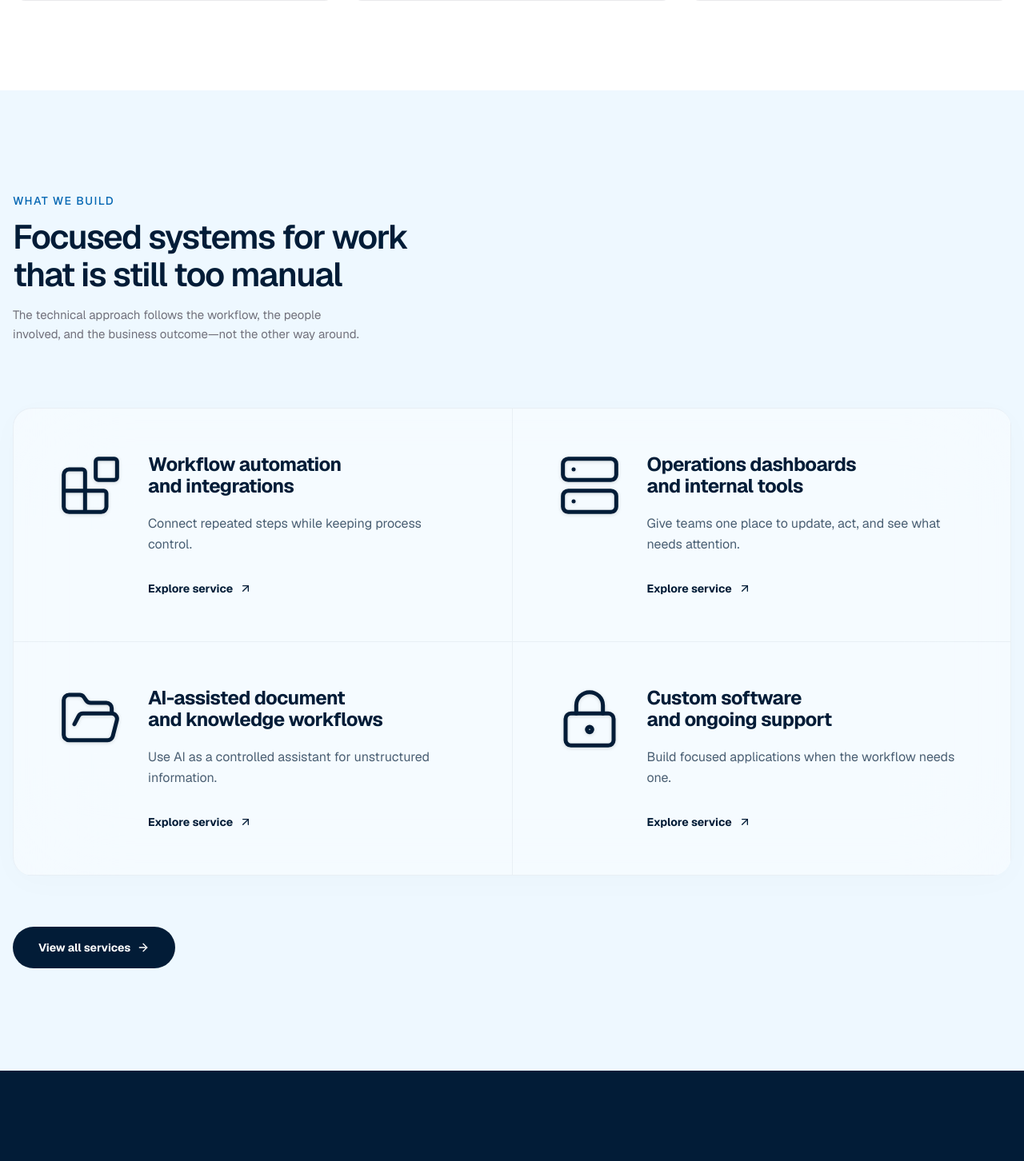
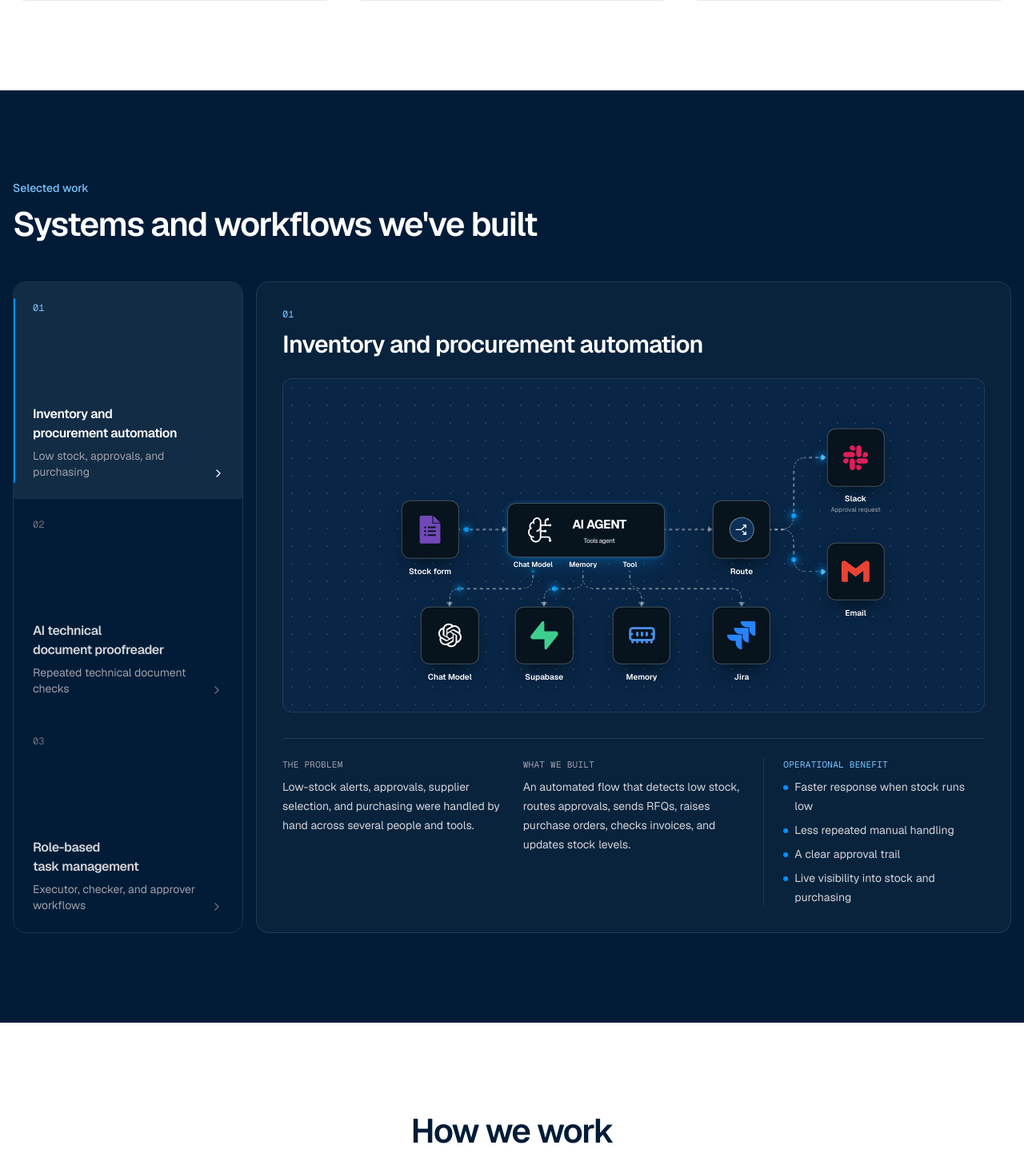
Before and after one commit to guptaRishi00/infrantic, a Next.js app: page / in a window 1280 px wide. Shown: the part 1838-3290 px from the top of the page at 80% size. Built offline with nearby package versions, Linux system fonts and the light colour scheme.

Commit message:
fix component imports and undefined variables

```diff
--- a/src/app/(marketing)/page.tsx
+++ b/src/app/(marketing)/page.tsx
@@ -23,11 +23,11 @@ export default function HomePage() {
     <>
       <Hero content={getHeroContent()} />
       <Problem content={getProblemContent()} />
-      <WhatWeBuild content={getWhatWeBuildContent()} />
       <Work content={getWorkContent()} />
       <Workflow content={getWorkflowContent()} />
       <Services content={getServicesContent()} />
       <Integrations content={getIntegrationsContent()} />
+      <WhatWeBuild content={getWhatWeBuildContent()} />
       <Approach content={getApproachContent()} />
       <CtaBand content={getCtaContent()} />
     </>
--- a/src/features/marketing/services/components/services.tsx
+++ b/src/features/marketing/services/components/services.tsx
@@ -10,6 +10,33 @@ import {
 import { cn } from "@/shared/lib/cn";
 import { SectionHeading } from "@/shared/ui/section-heading";
 import type { Service, ServiceIcon, ServicesContent } from "../services.types";
+
+// Lucide strokes are single-colour; they take the brand gradient by pointing
+// `stroke` at one shared <linearGradient> (BrandIconGradient, rendered once
+// per section). userSpaceOnUse in the 24×24 icon space keeps straight lines,
+// whose bounding box has zero width, painted.
+const GRADIENT_ID = "services-icon-gradient";
+const GRADIENT_STROKE = `url(#${GRADIENT_ID})`;
+
+function BrandIconGradient() {
+  return (
+    <svg aria-hidden="true" className="absolute size-0">
+      <defs>
+        <linearGradient
+          id={GRADIENT_ID}
+          gradientUnits="userSpaceOnUse"
+          x1="0"
+          y1="0"
+          x2="24"
+          y2="24"
+        >
+          <stop offset="0" style={{ stopColor: "var(--color-brand-from)" }} />
+          <stop offset="1" style={{ stopColor: "var(--color-brand-to)" }} />
+        </linearGradient>
+      </defs>
+    </svg>
+  );
+}
 
 const icons: Record<ServiceIcon, LucideIcon> = {
   ai: Bot,
@@ -26,6 +53,7 @@ export function Services({ content }: { content: ServicesContent }) {
       aria-labelledby="services-title"
       className="scroll-mt-24 bg-ink px-4 py-24 sm:py-28"
     >
+      <BrandIconGradient />
       {/* Same container as the Problem section. */}
       <div className="mx-auto max-w-[88rem]">
         <p className="text-sm font-medium text-brand-300">{content.eyebrow}</p>
@@ -94,9 +122,12 @@ function ServiceList({
               className="flex h-full flex-col rounded-2xl border border-white/10 bg-white p-6"
             >
               <div className="flex items-center justify-between">
-                <span className="grid size-11 place-items-center rounded-xl bg-zinc-100 text-zinc-800 ring-1 ring-zinc-200">
-                  <Icon aria-hidden="true" className="size-5" />
-                </span>
+                <Icon
+                  aria-hidden="true"
+                  className="size-8"
+                  strokeWidth={1.75}
+                  stroke={GRADIENT_STROKE}
+                />
                 <span className="text-sm font-medium text-zinc-300 tabular-nums">
                   {service.number}
                 </span>
@@ -118,7 +149,8 @@ function ServiceList({
                   >
                     <Check
                       aria-hidden="true"
-                      className="mt-0.5 size-4 shrink-0 text-zinc-800"
+                      className="mt-0.5 size-4 shrink-0"
+                      stroke={GRADIENT_STROKE}
                     />
                     {capability}
                   </li>
--- a/src/features/marketing/what-we-build/components/what-we-build.tsx
+++ b/src/features/marketing/what-we-build/components/what-we-build.tsx
@@ -1,38 +1,35 @@
 import {
-  ArrowRight,
   ArrowUpRight,
-  Blocks,
-  FolderOpen,
-  LockKeyhole,
+  BrainCircuit,
+  CodeXml,
+  LayoutDashboard,
   type LucideIcon,
-  Server,
+  Workflow,
 } from "lucide-react";
 import Link from "next/link";
-import { cn } from "@/shared/lib/cn";
+import { ButtonLink } from "@/shared/ui/button-link";
 import { SectionHeading } from "@/shared/ui/section-heading";
 import type { BuildItemIcon, WhatWeBuildContent } from "../what-we-build.types";
 
 const icons: Record<BuildItemIcon, LucideIcon> = {
-  workflow: Blocks,
-  dashboard: Server,
-  ai: FolderOpen,
-  software: LockKeyhole,
+  workflow: Workflow,
+  dashboard: LayoutDashboard,
+  ai: BrainCircuit,
+  software: CodeXml,
 };
 
+/** Capability overview: four focus areas in a single bordered 2×2 grid. */
 export function WhatWeBuild({ content }: { content: WhatWeBuildContent }) {
   return (
     <section
       id="what-we-build"
       aria-labelledby="what-we-build-title"
-      // Use brand-50 for light bluish background from theme with subtle radial gradient
-      className="relative overflow-hidden bg-brand-50 px-4 py-24 sm:py-32"
+      className="scroll-mt-24 bg-brand-50/60 px-4 py-24 sm:py-28"
     >
-      {/* Background futuristic accents */}
-      <div className="pointer-events-none absolute inset-0 bg-[radial-gradient(ellipse_at_top_right,_var(--tw-gradient-stops))] from-brand-100/40 via-transparent to-transparent" />
-
-      <div className="relative mx-auto max-w-[84rem]">
-        <div className="animate-in slide-in-from-bottom-4 fade-in duration-700">
-          <p className="text-sm font-medium text-brand-700 uppercase tracking-widest">
+      <div className="mx-auto max-w-[88rem]">
+        <div className="flex flex-col gap-8 lg:flex-row lg:items-end lg:justify-between">
+          <div>
+            <p className="text-sm font-medium text-brand-700">
               {content.eyebrow}
             </p>
             <SectionHeading
@@ -40,70 +37,67 @@ export function WhatWeBuild({ content }: { content: WhatWeBuildContent }) {
               title={content.title}
               description={content.description}
               align="left"
-            tone="light"
               size="lg"
+              titleWidth="max-w-[26ch]"
               className="mt-3"
             />
           </div>
+          <ButtonLink
+            href={content.allServices.href}
+            size="sm"
+            className="self-start lg:self-auto"
+          >
+            {content.allServices.label}
+          </ButtonLink>
+        </div>
 
-        {/* 2x2 Grid */}
-        <div className="mt-20 grid grid-cols-1 border-t border-l border-ink/5 sm:grid-cols-2 relative z-10 bg-white/40 backdrop-blur-3xl rounded-3xl overflow-hidden shadow-[0_8px_40px_rgb(0,0,0,0.02)]">
+        <ul className="mt-12 grid overflow-hidden rounded-2xl border border-zinc-200/80 bg-white sm:grid-cols-2">
           {content.items.map((item) => {
             const Icon = icons[item.icon];
+            const headingId = `build-${item.id}`;
             return (
-              <div
+              // Inner borders only: every cell draws its bottom and right
+              // edge, and the outer frame hides the ones on the rim.
+              <li
                 key={item.id}
-                className={cn(
-                  "group relative flex flex-col sm:flex-row items-start gap-8 border-r border-b border-ink/5 p-10 lg:p-14 overflow-hidden transition-all duration-500 hover:shadow-[inset_0_0_80px_rgba(7,150,254,0.05)]",
-                )}
+                className="-mr-px -mb-px border-r border-b border-zinc-200/80"
               >
-                {/* Futuristic hover gradient behind card */}
-                <div className="absolute inset-0 bg-gradient-to-br from-white/0 via-brand-50/30 to-brand-100/40 opacity-0 transition-opacity duration-700 ease-in-out group-hover:opacity-100" />
-
-                {/* Icon wrapper to resemble the illustration sizes */}
-                <div className="relative flex shrink-0 items-center justify-center">
-                  <div className="absolute inset-0 bg-brand-200/40 rounded-full blur-2xl transform scale-50 opacity-0 transition-all duration-700 group-hover:scale-150 group-hover:opacity-100" />
-                  <div className="relative text-ink transition-colors duration-500 ease-out group-hover:text-brand-700">
-                    <Icon
-                      className="size-16 sm:size-20 drop-shadow-sm"
-                      strokeWidth={1.5}
-                    />
-                  </div>
-                </div>
-
-                <div className="relative flex flex-col z-10">
-                  <h3 className="text-2xl font-bold tracking-tight text-ink whitespace-pre-wrap leading-[1.15] group-hover:text-brand-700 transition-colors duration-300">
+                <article
+                  aria-labelledby={headingId}
+                  className="flex h-full flex-col gap-6 p-7 transition-colors duration-200 hover:bg-zinc-50/70 sm:flex-row sm:p-10"
+                >
+                  <span className="grid size-12 shrink-0 place-items-center rounded-xl bg-zinc-100 text-zinc-800 ring-1 ring-zinc-200">
+                    <Icon aria-hidden="true" className="size-6" />
+                  </span>
+                  <div className="flex flex-1 flex-col">
+                    <h3
+                      id={headingId}
+                      className="max-w-[22ch] text-xl font-semibold tracking-tight text-balance text-ink"
+                    >
                       {item.title}
                     </h3>
-                  <p className="mt-5 text-base leading-relaxed text-ink/70">
+                    <p className="mt-3 max-w-md text-[15px] leading-6 text-zinc-500">
                       {item.description}
                     </p>
                     <Link
                       href={item.href}
-                    className="mt-8 flex w-fit items-center gap-2 text-sm font-bold text-ink hover:text-brand transition-all duration-300 group-hover:translate-x-1"
+                      aria-describedby={headingId}
+                      className="group/link mt-6 inline-flex items-center gap-1 self-start rounded-md text-sm font-medium focus-visible:outline-2 focus-visible:outline-offset-2 focus-visible:outline-ink"
                     >
-                    Explore service
-                    <ArrowUpRight className="size-4 transition-transform duration-300 group-hover:translate-x-0.5 group-hover:-translate-y-0.5" />
+                      <span className="bg-brand-gradient bg-clip-text text-transparent">
+                        {content.learnMoreLabel}
+                      </span>
+                      <ArrowUpRight
+                        aria-hidden="true"
+                        className="size-4 text-brand-to transition-transform duration-200 ease-out group-hover/link:translate-x-0.5 group-hover/link:-translate-y-0.5 motion-reduce:transition-none"
+                      />
                     </Link>
                   </div>
-              </div>
+                </article>
+              </li>
             );
           })}
-        </div>
-
-        <div className="mt-16 flex">
-          <Link
-            href={content.allServicesHref}
-            className="group relative inline-flex items-center gap-2 rounded-full bg-ink px-8 py-4 text-sm font-bold text-white overflow-hidden transition-all hover:bg-ink-800 hover:shadow-[0_0_20px_rgba(7,150,254,0.3)] hover:-translate-y-1"
-          >
-            <span className="relative z-10 flex items-center gap-2">
-              View all services
-              <ArrowRight className="size-4 transition-transform duration-300 group-hover:translate-x-1" />
-            </span>
-            {/* Glow effect on hover inside the button */}
-            <div className="absolute inset-0 -translate-x-full bg-gradient-to-r from-transparent via-white/10 to-transparent transition-transform duration-700 group-hover:translate-x-full" />
-          </Link>
-        </div>
+        </ul>
       </div>
     </section>
   );
--- a/src/features/marketing/what-we-build/what-we-build.data.ts
+++ b/src/features/marketing/what-we-build/what-we-build.data.ts
@@ -1,43 +1,47 @@
 import type { WhatWeBuildContent } from "./what-we-build.types";
 
 const whatWeBuildContent = {
-  eyebrow: "WHAT WE BUILD",
+  eyebrow: "What we build",
   title: "Focused systems for work that is still too manual",
   description:
-    "The technical approach follows the workflow, the people involved, and the business outcome—not the other way around.",
+    "We start from the workflow, the people involved, and the outcome the business needs. The technology follows.",
+  learnMoreLabel: "Learn more",
+  // Card links point at the matching services until dedicated pages exist.
   items: [
     {
       id: "workflow-automation",
-      title: "Workflow automation\nand integrations",
-      description: "Connect repeated steps while keeping process control.",
+      title: "Workflow automation and integrations",
+      description:
+        "Connect the repeated steps between your tools, without losing control of the process.",
       icon: "workflow",
-      href: "#",
+      href: "/#services",
     },
     {
       id: "operations-dashboards",
-      title: "Operations dashboards\nand internal tools",
+      title: "Operations dashboards and internal tools",
       description:
-        "Give teams one place to update, act, and see what needs attention.",
+        "One place for teams to update work, act on it, and see what needs attention.",
       icon: "dashboard",
-      href: "#",
+      href: "/#services",
     },
     {
       id: "ai-workflows",
-      title: "AI-assisted document\nand knowledge workflows",
+      title: "AI-assisted document and knowledge workflows",
       description:
-        "Use AI as a controlled assistant for unstructured information.",
+        "AI as a controlled assistant for documents, emails, and other unstructured information.",
       icon: "ai",
-      href: "#",
+      href: "/#services",
     },
     {
       id: "custom-software",
-      title: "Custom software\nand ongoing support",
-      description: "Build focused applications when the workflow needs one.",
+      title: "Custom software and ongoing support",
+      description:
+        "Focused applications when a workflow needs one, maintained as the business grows.",
       icon: "software",
-      href: "#",
+      href: "/#services",
     },
   ],
-  allServicesHref: "#",
+  allServices: { label: "View all services", href: "/#services" },
 } as const satisfies WhatWeBuildContent;
 
 export function getWhatWeBuildContent(): WhatWeBuildContent {
--- a/src/features/marketing/what-we-build/what-we-build.types.ts
+++ b/src/features/marketing/what-we-build/what-we-build.types.ts
@@ -1,17 +1,18 @@
 export type BuildItemIcon = "workflow" | "dashboard" | "ai" | "software";
 
-export interface BuildItem {
+export type BuildItem = {
   id: string;
   title: string;
   description: string;
   icon: BuildItemIcon;
   href: string;
-}
+};
 
-export interface WhatWeBuildContent {
+export type WhatWeBuildContent = {
   eyebrow: string;
   title: string;
   description: string;
   items: readonly BuildItem[];
-  allServicesHref: string;
-}
+  learnMoreLabel: string;
+  allServices: { label: string; href: string };
+};
```
Also changed, not shown: .claude/CODEBASE_MAP.md, .claude/SESSION_LOG.md. Lines whose indentation alone changed are shown as unchanged.
